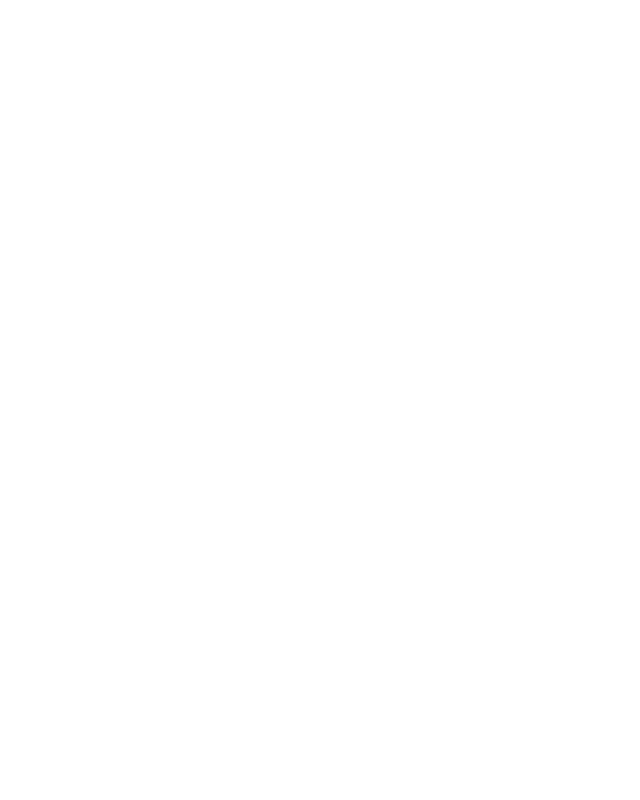
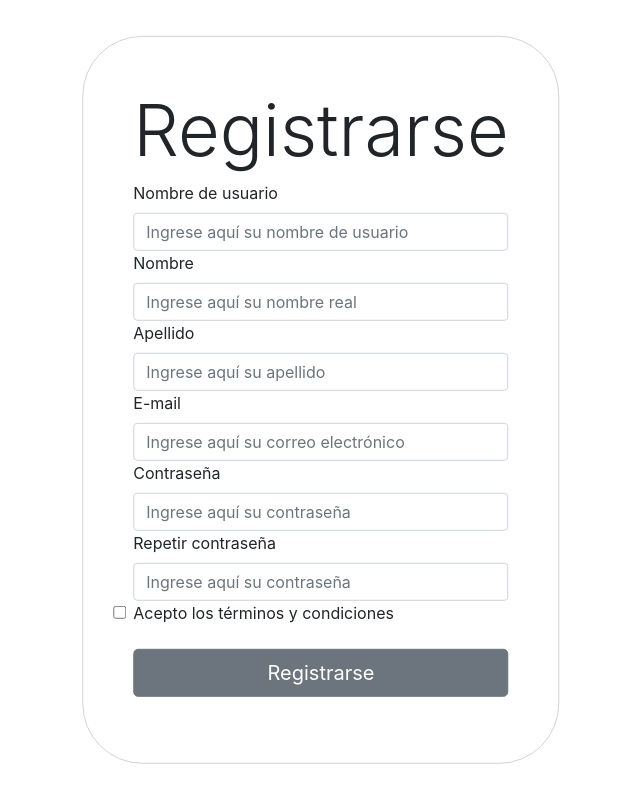
Before and after one commit to grammerpro1/app-exchange, a React (Create React App) app: page /signup in a window 1280 px wide. Shown: the whole page, without its empty margins (319-959 px from the left). Built offline with nearby package versions, Linux system fonts and the light colour scheme.

Commit message:
Signup page.

```diff
--- a/src/App.js
+++ b/src/App.js
@@ -2,10 +2,11 @@
 import { Route, BrowserRouter as Router } from 'react-router-dom';
 import PropTypes from 'prop-types';
 import Login from './components/generics/login/Login';
+import Signup from './components/generics/signup/Signup';
 import Home from './components/generics/home/Home';
 import 'bootstrap/dist/css/bootstrap.min.css';
 import Offer from './components/offer/Offer';
-import ConfirmTransaction from './components/ConfirmTransaction/ConfirmTransaction';
+import ConfirmTransaction from './components/confirmTransaction/ConfirmTransaction';
 
 class App extends Component {
     constructor(props) {
@@ -24,7 +25,8 @@
         return (
           <Router>
             <div>
-            <Route exact path="/" component={Login}/>
+            <Route exact path="/" component={Login} />
+            <Route exact path="/signup" component={Signup} />
             <Route exact path="/home" component={Home}/>
             <Route exact path="/home/new" component={Home}/>
             <Route exact path="/buy" component={Home}/>
--- /dev/null
+++ b/src/components/generics/signup/Signup.js
@@ -0,0 +1,69 @@
+import React, { Component } from 'react';
+import PropTypes from 'prop-types';
+import { Form, FormGroup, Label, Input, Container, Jumbotron, Button } from 'reactstrap';
+import './styles.css';
+import swal from 'sweetalert';
+
+class Signup extends Component {
+    constructor(props) {
+        super(props);
+
+        // this.onAcceptClick = this.onAcceptClick.bind(this);
+        this.onRegisterClick = this.onRegisterClick.bind(this);
+    }
+
+    // onAcceptClick(event) {
+    //     // event.preventDefault();
+    //     this.registerButton.disabled = !this.acceptTOS.checked;
+    // }
+
+    onRegisterClick(event) {
+        event.preventDefault();
+        if (this.passwordInput.value !== this.passwordInput2.value) {
+            swal("Error", "Las contraseñas no coinciden.", "error");
+        } else if(this.userNameInput.value === "" || this.emailInput.value === "" || this.passwordInput.value === "") {
+            swal("Error", "Todos los campos del formulario deben de estar completos.", "error");
+        } else if (!this.acceptTOS.checked) {
+            swal("Error", "Debe aceptar los términos y condiciones.", "error");
+        } else {
+            console.log(`Intentando registrar a usuario ${this.userNameInput.value}`);
+            //TODO: Registrar al usuario, o mostrar error si este ya existe
+            // this.props.history.push('/home', { userId: userid, username: this.userNameInput.value });
+        }
+    }
+
+    render() {
+        return (
+            <div>
+                <Container className="centered">
+                    <div className="centered login-layout">
+                        <h1 className="display-3">Registrarse</h1>
+                        <Form>
+                            <FormGroup>
+                                <Label for="userName">Nombre de usuario</Label>
+                                <Input id="userName" placeholder="Ingrese aquí su nombre de usuario" innerRef={input => this.userNameInput = input} />
+                                <Label for="userName">Nombre</Label>
+                                <Input id="firstName" placeholder="Ingrese aquí su nombre real" innerRef={input => this.firstNameInput = input} />
+                                <Label for="userName">Apellido</Label>
+                                <Input id="lastName" placeholder="Ingrese aquí su apellido" innerRef={input => this.lastNameInput = input} />
+                                <Label for="userName">E-mail</Label>
+                                <Input id="email" placeholder="Ingrese aquí su correo electrónico" innerRef={input => this.emailInput = input} />
+                                <Label for="userName">Contraseña</Label>
+                                <Input id="password" type="password" placeholder="Ingrese aquí su contraseña" innerRef={input => this.passwordInput = input} />
+                                <Label for="userName">Repetir contraseña</Label>
+                                <Input id="password2" type="password" placeholder="Ingrese aquí su contraseña" innerRef={input => this.passwordInput2 = input} />
+                                <Label><Input type="checkbox" defaultChecked={false} innerRef={input => this.acceptTOS = input}
+                                    />Acepto los términos y condiciones</Label>
+                            </FormGroup>
+                        </Form>
+                        <p className="lead">
+                            <Button size="lg" block  innerRef={input => this.registerButton = input} onClick={this.onRegisterClick}>Registrarse</Button>
+                        </p>
+                    </div>
+                </Container>
+            </div>
+        );
+    }
+}
+
+export default Signup;
--- /dev/null
+++ b/src/components/generics/signup/styles.css
@@ -0,0 +1,13 @@
+.centered {
+    position: fixed;
+    top: 50%;
+    left: 50%;
+    /* bring your own prefixes */
+    transform: translate(-50%, -50%);
+}
+
+.login-layout {
+    border: 1px solid #D3D3D3;
+    padding: 50px;
+    border-radius: 60px;
+}
```
